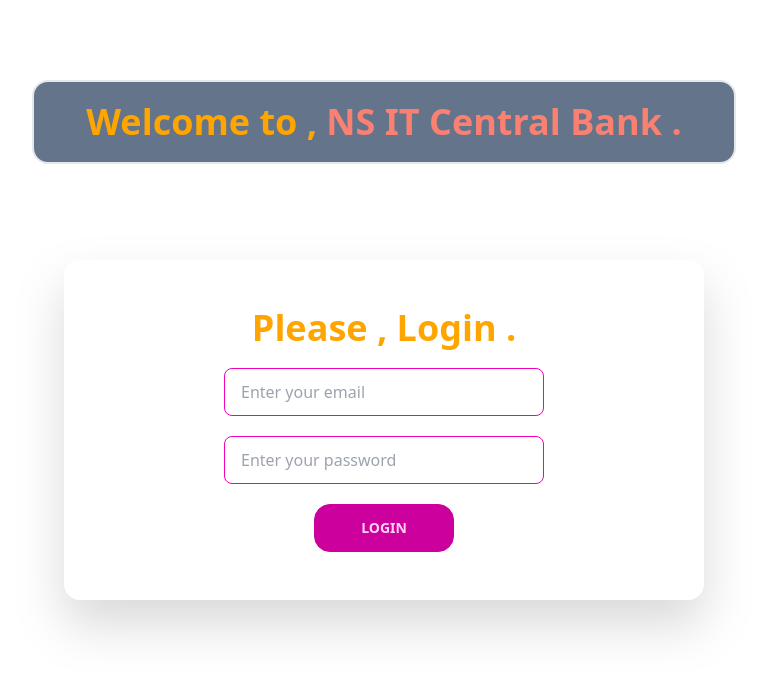
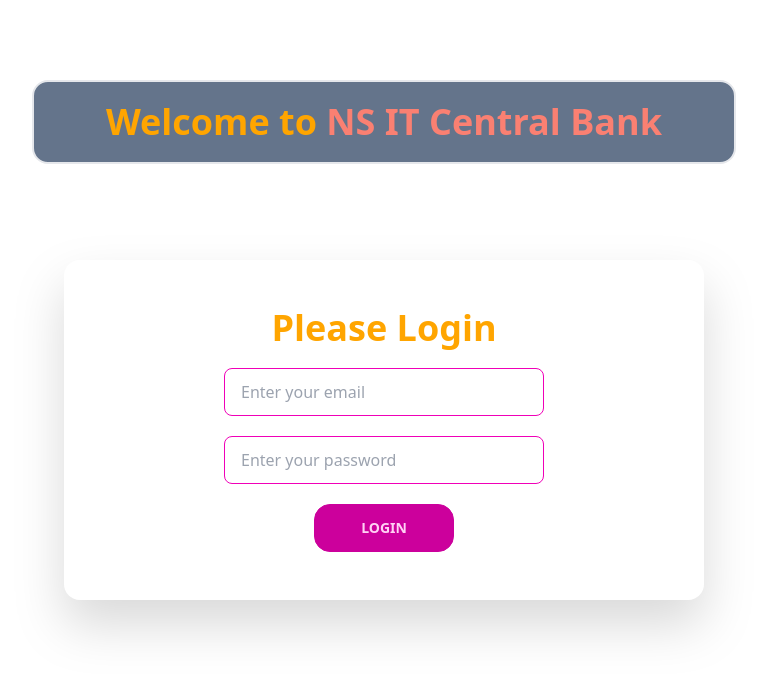
Before and after one commit to Md-Nadim-Mir/NS-IT-Central-Bank, a plain HTML site: page index.html in a window 1280 px wide. Shown: the whole page, without its empty margins (256-1023 px from the left). Drawn offline with nearby package versions, Linux system fonts and the light colour scheme.

Commit message:
mistake discover

```diff
--- a/index.html
+++ b/index.html
@@ -22,7 +22,7 @@
 
         <h1
             class="mt-2 md:mt-20 text-4xl text-[orange] font-bold text-center p-5 mx-2 md:mx-36 lg:mx-72 my-10 border-2 rounded-2xl bg-slate-500">
-            Welcome to , <span class="text-4xl text-[salmon] font-extrabold">NS IT Central Bank .</span></h1>
+            Welcome to <span class="text-4xl text-[salmon] font-extrabold">NS IT Central Bank </span></h1>
 
     </header>
 
@@ -32,7 +32,7 @@
 
         <div class="card w-full lg:w-1/2 md:mx-5 px-2 md:px-10 py-12 bg-base-100 drop-shadow-2xl rounded-4xl">
 
-            <h1 class="text-center text-4xl mb-5 text-[orange] font-extrabold">Please , Login .</h1>
+            <h1 class="text-center text-4xl mb-5 text-[orange] font-extrabold">Please Login </h1>
 
 
             <div class="flex flex-col gap-5 justify-center items-center">
```
